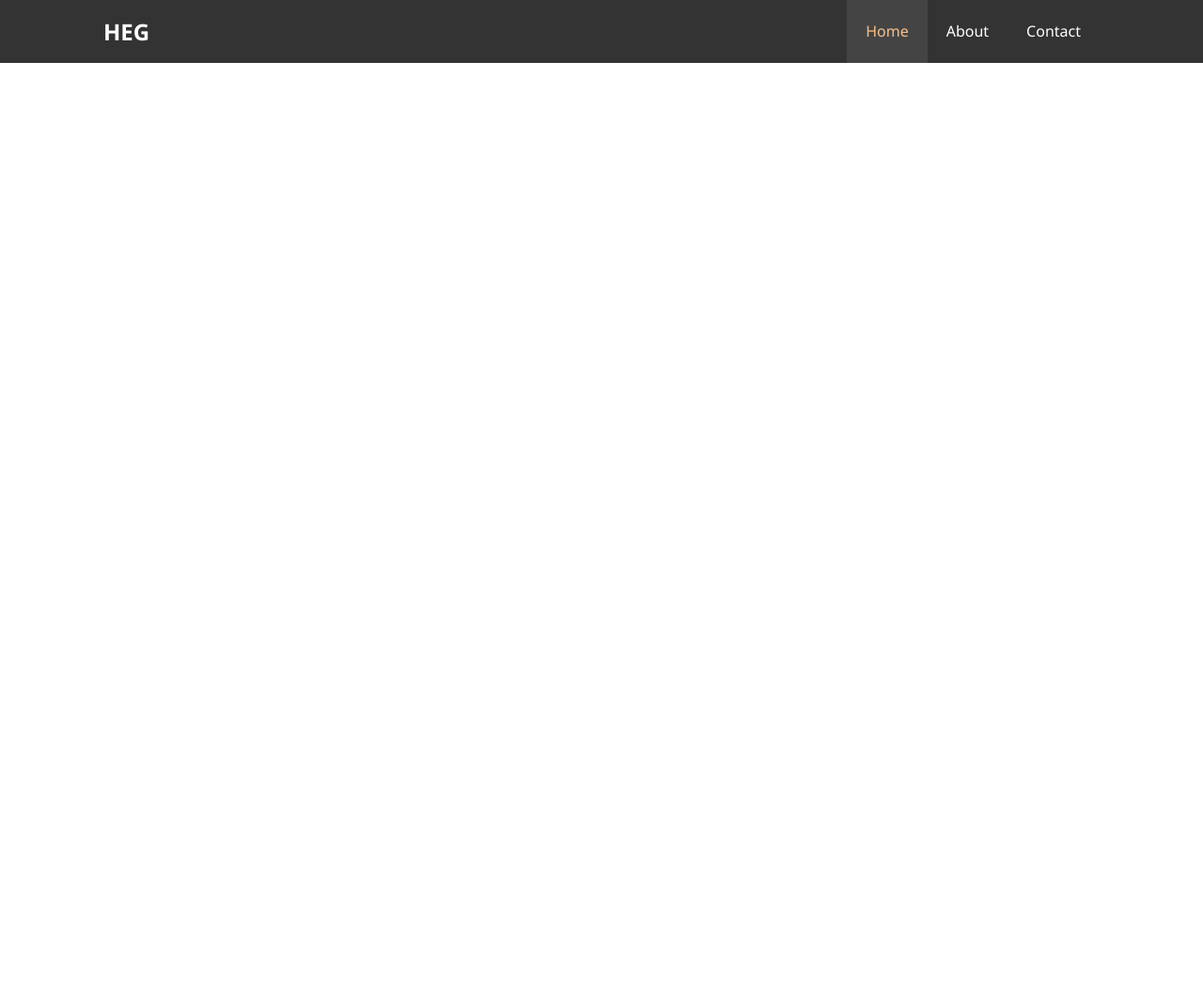
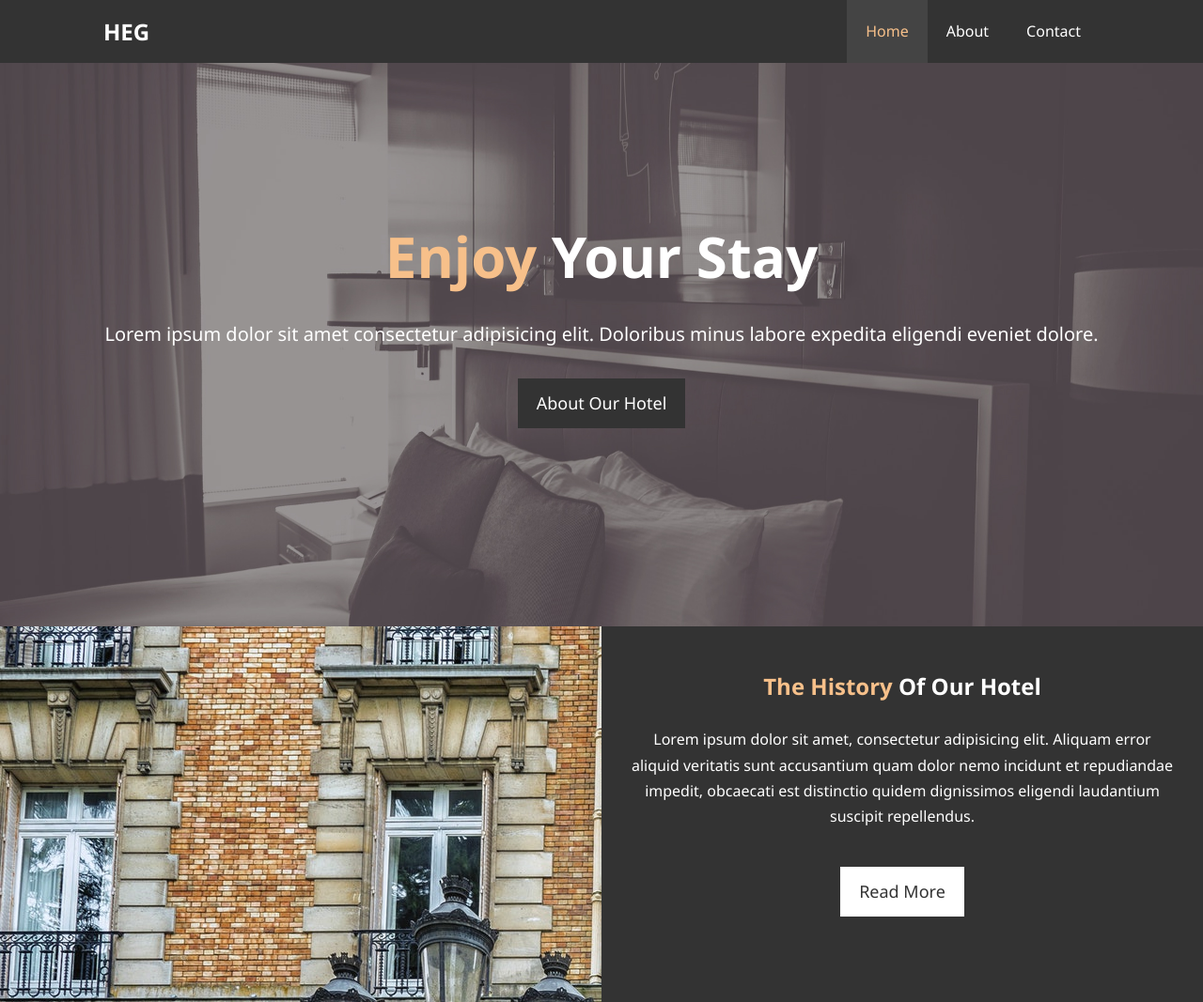
Before and after one commit to Boghdady/hotel-site, a plain HTML site: page index.htm in a window 1280 px wide. Shown: the whole page at 94% size. Before the commit the page ends 800 px from the top, so only its background shows below. Drawn offline with Linux system fonts and the light colour scheme.

Commit message:
Finish Header and info section

```diff
--- a/css/style.css
+++ b/css/style.css
@@ -5,7 +5,7 @@
   box-sizing: border-box;
 }
 
-/* Main Styling */
+/* Main Styling  Core Elments like (body, headings, paragraphs)*/
 html, body {
   font-family: 'Segoe UI', Tahoma, Geneva, Verdana, sans-serif;
   line-height: 1.7em;
@@ -25,13 +25,50 @@ p {
   margin: 10px 0;
 }
 
-/* Utility Classes */
+/* Utility Classes (We can use it multiple times within app) */
 .container {
   /* make container on the center */
   margin:auto;
   max-width: 1100px;
   overflow:auto;
   padding: 0 20px;
+}
+
+.text-primary{
+  color: #f7c08a;
+}
+.lead {
+  font-size: 20px
+}
+.btn {
+  display: inline-block;
+  background:#333;
+  color:#fff;
+  padding: 13px 20px;
+  font-size: 18px;
+  border: none;
+  cursor: pointer;
+}
+.btn-light {
+  background:#fff;
+  color:#333;
+}
+.btn:hover {
+  background:#f7c08a;
+  color:#333;
+}
+
+.bg-dark{
+  background:#333;
+  color:#fff;
+}
+.bg-light{
+  background:#fff;
+  color: #333;
+}
+.bg-primary{
+  background:#333;
+  color:#f7c08a;
 }
 
 /* Navbar */
@@ -53,6 +90,7 @@ p {
 
 #navbar ul {
   float: right;
+  /* Remove dots before li */
   list-style: none;
 }
 
@@ -71,3 +109,51 @@ p {
   background:#444;
   color: #f7c08a;
 }
+
+/* Showcase */
+#showcase {
+  background:url(../img/showcase.jpg) no-repeat
+   center center/cover;
+  height: 600px;
+}
+
+.showcase-content {
+  color:#fff;
+  text-align:center;
+  padding-top: 170px;
+}
+
+#showcase .showcase-content h1 {
+  font-size:60px;
+  line-height: 1.2em;
+}
+
+#showcase .showcase-content p {
+  padding-bottom: 20px;
+  line-height:1.7em;
+}
+
+/* Home Info Section */
+#home-info {
+  height: 400px;
+}
+
+#home-info .info-img{
+  float: left;
+  width: 50%;
+  height: 100%;
+  background: url('../img/photo-1.jpg') no-repeat;
+  min-height: 100%;
+}
+#home-info .info-content {
+  float: right;
+  width: 50%;
+  height: 100%;
+  text-align: center;
+  padding: 50px 30px;
+  overflow: hidden;
+}
+
+#home-info .info-content p{
+  padding-bottom: 30px;
+}
--- a/index.htm
+++ b/index.htm
@@ -7,7 +7,6 @@
   <meta name="keywords" content="hotel, egypt hotel, travel, sleep">
   <!-- link to css style -->
   <link rel="stylesheet" href="css/style.css">
-
   <title>Hotel EG | Welcome</title>
 </head>
 <body>
@@ -22,6 +21,32 @@
         </ul>
       </div>
     </nav>
+    <div id="showcase">
+      <div class="container">
+        <div class="showcase-content">
+          <h1> <span class="text-primary">Enjoy</span> Your Stay</h1>
+          <p class="lead">Lorem ipsum dolor sit amet consectetur adipisicing
+             elit. Doloribus minus labore expedita eligendi
+             eveniet dolore.</p>
+             <a class="btn" href="about.html">About Our Hotel</a>
+        </div>
+      </div>
+    </div>
   </header>
+
+  <section id="home-info" class="bg-dark">
+    <div class="info-img"></div>
+    <div class="info-content">
+      <h2><span class="text-primary">The History</span> Of Our Hotel</h2>
+      <p>Lorem ipsum dolor sit amet,
+        consectetur adipisicing elit.
+        Aliquam error aliquid veritatis
+        sunt accusantium quam dolor nemo
+        incidunt et repudiandae impedit,
+        obcaecati est distinctio quidem dignissimos
+         eligendi laudantium suscipit repellendus.</p>
+         <a href="about.html" class="btn btn-light">Read More</a>
+    </div>
+  </section>
 </body>
 </html>
```
